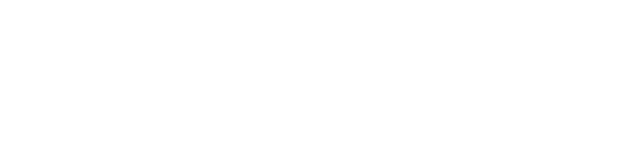
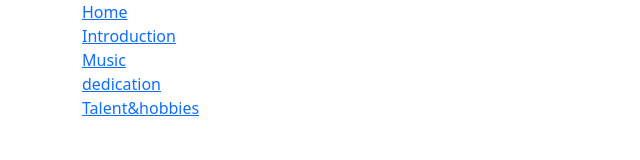
Before and after one commit to MelanieOT7/OIBSIP, a plain HTML site: page Tribute Page/index.html in a window 1280 px wide. Shown: the whole page, without its empty margins (0-640 px from the left). Drawn offline with nearby package versions, Linux system fonts and the light colour scheme; a web font is replaced by a local one.

Commit message:
added a headed for navigation

```diff
--- a/Tribute Page/index.html
+++ b/Tribute Page/index.html
@@ -23,5 +23,17 @@
     ></script>
     <title>Tribute Page</title>
   </head>
-  <body></body>
+  <body>
+    <div class="container">
+      <header>
+        <div class="header">
+          <div><a href="#introduction">Home</a></div>
+          <div><a href="#info">Introduction</a></div>
+          <div><a href="#music">Music</a></div>
+          <div><a href="#dedication">dedication</a></div>
+          <div><a href="#hobbies">Talent&hobbies</a></div>
+        </div>
+      </header>
+    </div>
+  </body>
 </html>
```
